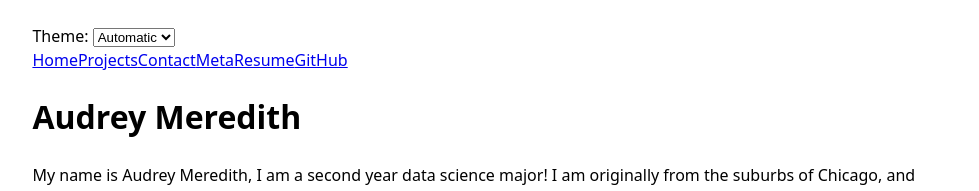
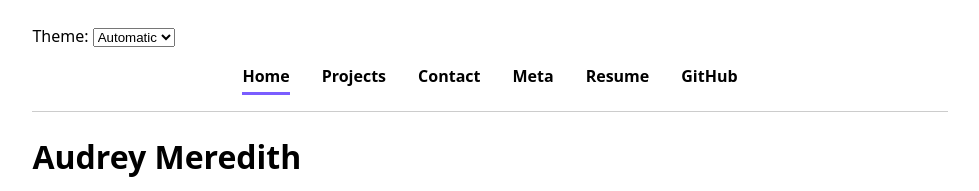
Before and after one commit to AudreyMeredith/portfolio, a website with bundled scripts: page index.html in a window 1280 px wide. Shown: the top 191 px of the page, without its empty margins (150-1129 px from the left). Built offline with nearby package versions, Linux system fonts and the light colour scheme; no server answers.

Commit message:
fixing the nav bar

```diff
--- a/style.css
+++ b/style.css
@@ -1,4 +1,29 @@
 /* Meta page enhanced style.css */
+
+nav {
+  display: flex;
+  justify-content: center;
+  gap: 2em;
+  padding: 1rem;
+  border-bottom: 1px solid var(--shadow-color);
+  background-color: var(--background-color);
+}
+
+nav a {
+  text-decoration: none;
+  color: var(--text-color);
+  font-weight: bold;
+}
+
+nav a:hover {
+  color: var(--color-accent);
+  text-decoration: underline;
+}
+
+nav a.current {
+  border-bottom: 3px solid var(--color-accent);
+  padding-bottom: 0.25em;
+}
 
 :root {
   --color-accent: oklch(65% 0.3 280);
```
